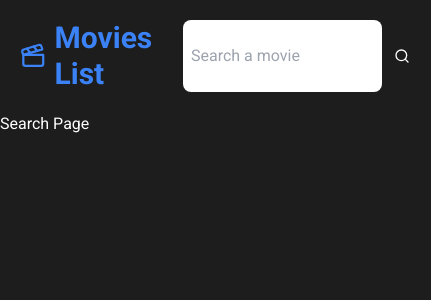
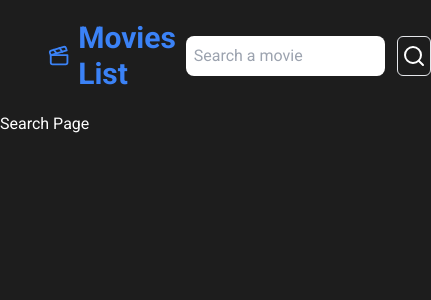
Before and after one commit to biernard1988/movie-list, a Next.js app: page /search in a window 390 px wide. Shown: the top 300 px of the page, 431 px wide, since content can reach past the window. Built offline with nearby package versions, Linux system fonts and the light colour scheme.

Commit message:
added css styles for the moviecard and navbar

```diff
--- a/app/page.jsx
+++ b/app/page.jsx
@@ -37,12 +37,10 @@ export default function Home() {
   }, []);
 
   return (
-    <div className="container">
-      <div className="movies-container">
-        {topMovies.length === 0 && <p>Loading...</p>}
-        {topMovies.length > 0 &&
-          topMovies.map((movie) => <MovieCard key={movie.id} movie={movie} />)}
-      </div>
+    <div className="w-full container mx-auto grid grid-cols-1 sm:grid-cols-2 md:grid-cols-3 lg:grid-cols-4">
+      {topMovies.length === 0 && <p>Loading...</p>}
+      {topMovies.length > 0 &&
+        topMovies.map((movie) => <MovieCard key={movie.id} movie={movie} />)}
     </div>
   );
 }
--- a/components/MovieCard.jsx
+++ b/components/MovieCard.jsx
@@ -1,6 +1,5 @@
 import { Star } from "lucide-react";
 import Image from "next/image";
-
 import Link from "next/link";
 import React from "react";
 
@@ -8,18 +7,22 @@ const imageURL = process.env.NEXT_PUBLIC_IMG;
 
 export default function MovieCard({ movie, showLink = true }) {
   return (
-    <div className="movie-card">
+    <div className="bg-zinc-800 rounded-lg overflow-hidden m-5">
       <Image
-        width={30}
-        height={30}
+        width={400}
+        height={400}
         src={imageURL + movie.poster_path}
         alt={movie.title}
       />
-      <h2>{movie.title}</h2>
-      <div className="flex items-center gap-2">
-        <Star width={20} height={20} alt="Star icon" /> {movie.vote_average}
+      <div className="space-y-3 m-3">
+        <h2>{movie.title}</h2>
+        <div className="flex items-center gap-2">
+          <Star width={20} height={20} alt="Star icon" /> {movie.vote_average}
+        </div>
+        <div>
+          {showLink && <Link href={`/movie/${movie.id}`}>Details</Link>}
+        </div>
       </div>
-      {/*   {showLink && <Link href={`/movie/${movie.id}`}>Details</Link>} */}
     </div>
   );
 }
--- a/components/Navbar.jsx
+++ b/components/Navbar.jsx
@@ -4,22 +4,25 @@ import React from "react";
 
 export default function Navbar() {
   return (
-    <nav className="flex justify-between container m-5">
+    <nav className="flex justify-between items-center mx-12 my-5">
       <Link href={"/"}>
-        <div className="flex items-center gap-2 text-blue-500 hover:text-blue-300 text-3xl font-semibold transition-all">
+        <div className="flex items-center gap-2 text-blue-500 hover:text-blue-300 text-3xl font-semibold transition duration-500">
           <Clapperboard className="h-8 w-8" alt="Clapperboard icon" /> Movies
           List
         </div>
       </Link>
 
-      <form className="flex gap-3" action="">
+      <form className="flex gap-3">
         <input
-          className="text-black p-2 rounded-lg"
+          className="text-black p-2 rounded-lg outline-none"
           type="text"
           placeholder="Search a movie"
         />
-        <button type="submit">
-          <Search className="h-4 w-4" alt="Search icon" />
+        <button
+          className="border border-border rounded-md p-1 hover:text-black hover:bg-slate-100 transition duration-500"
+          type="submit"
+        >
+          <Search className="h-6 w-6" alt="Search icon" />
         </button>
       </form>
     </nav>
--- a/next.config.mjs
+++ b/next.config.mjs
@@ -1,7 +1,14 @@
 /** @type {import('next').NextConfig} */
 const nextConfig = {
     images: {
-        domains: ['image.tmdb.org'],
+        // domains: ['image.tmdb.org'],
+        remotePatterns: [
+          {
+            protocol: 'https',
+            hostname: 'image.tmdb.org',
+            pathname: '**',
+          },
+        ],
       },
 };
 
```
